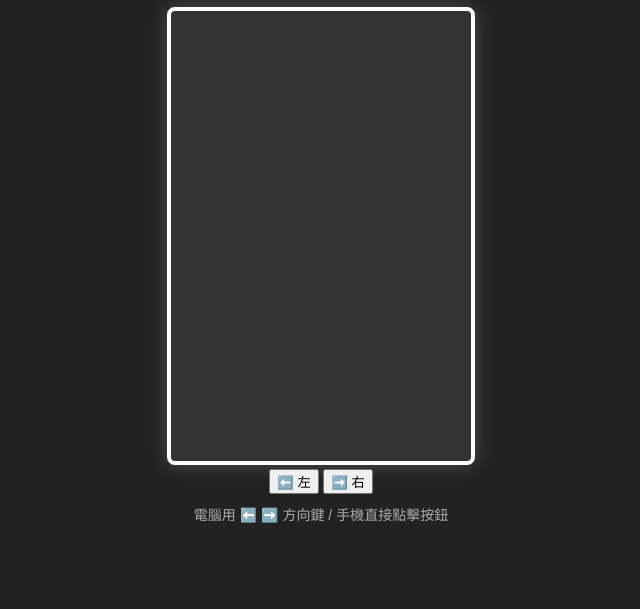
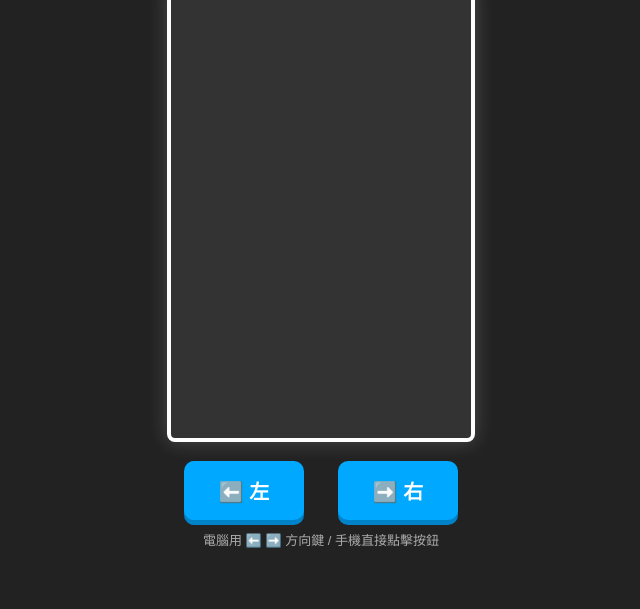
Before and after one commit to zengyanjun23-max/my-car-game, a plain HTML site: page index.html in a window 1280 px wide. Shown: the part 191-800 px from the top of the page, without its empty margins (319-959 px from the left). Drawn offline with Linux system fonts and the light colour scheme.

Commit message:
Update style.css

```diff
--- a/style.css
+++ b/style.css
@@ -1,3 +1,7 @@
+* {
+    touch-action: manipulation; /* 防止手機雙擊縮放 */
+}
+
 body {
     background-color: #222;
     color: #fff;
@@ -5,12 +9,13 @@ body {
     display: flex;
     justify-content: center;
     align-items: center;
-    height: 100vh;
+    min-height: 100vh;
     margin: 0;
 }
 
 .game-container {
     text-align: center;
+    padding: 10px;
 }
 
 .info-board {
@@ -23,10 +28,35 @@ canvas {
     border: 4px solid #fff;
     border-radius: 8px;
     box-shadow: 0 0 20px rgba(255, 255, 255, 0.2);
+    max-width: 100%;
+}
+
+/* 手機控制按鈕樣式 */
+.controls {
+    display: flex;
+    justify-content: space-around;
+    margin-top: 15px;
+}
+
+.controls button {
+    background-color: #00a8ff;
+    color: white;
+    border: none;
+    padding: 15px 35px;
+    font-size: 20px;
+    font-weight: bold;
+    border-radius: 10px;
+    cursor: pointer;
+    box-shadow: 0 5px #0082c8;
+}
+
+.controls button:active {
+    box-shadow: 0 2px #0082c8;
+    transform: translateY(3px);
 }
 
 .instruction {
     color: #aaa;
-    font-size: 14px;
+    font-size: 13px;
     margin-top: 10px;
 }
```
